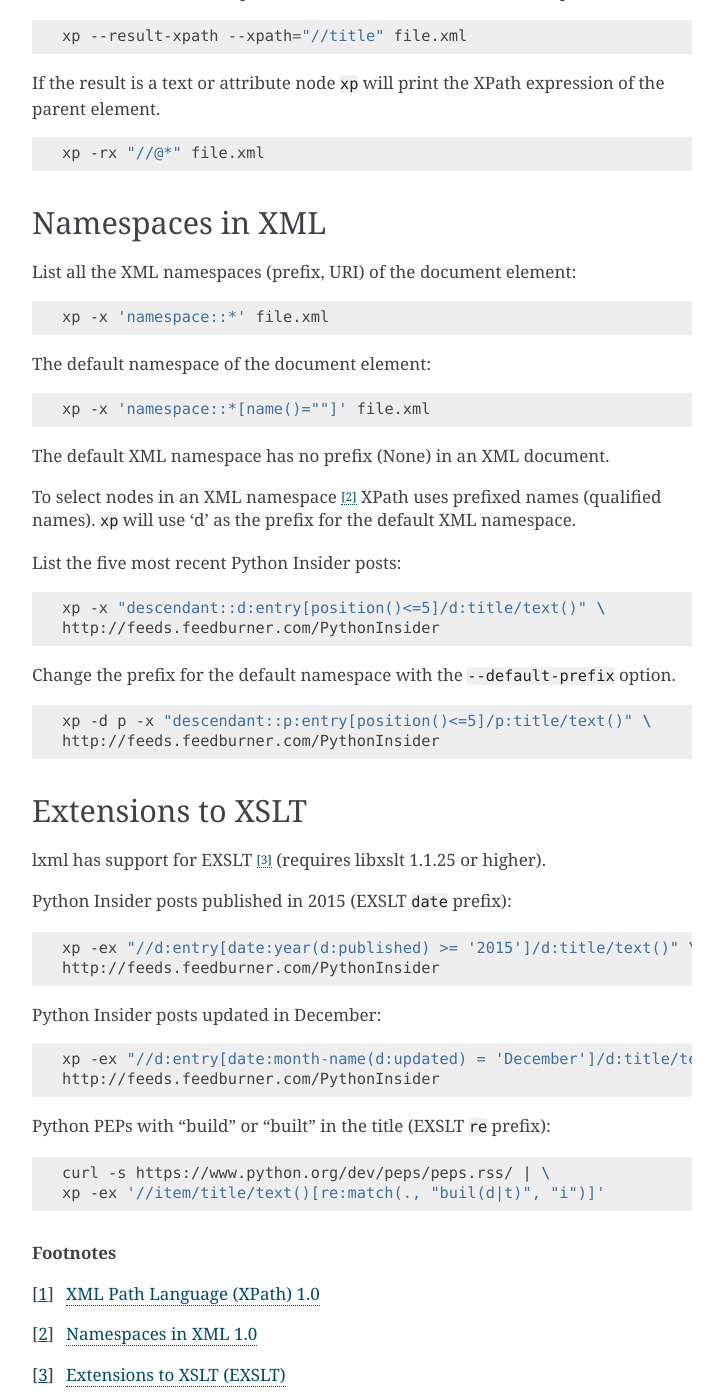
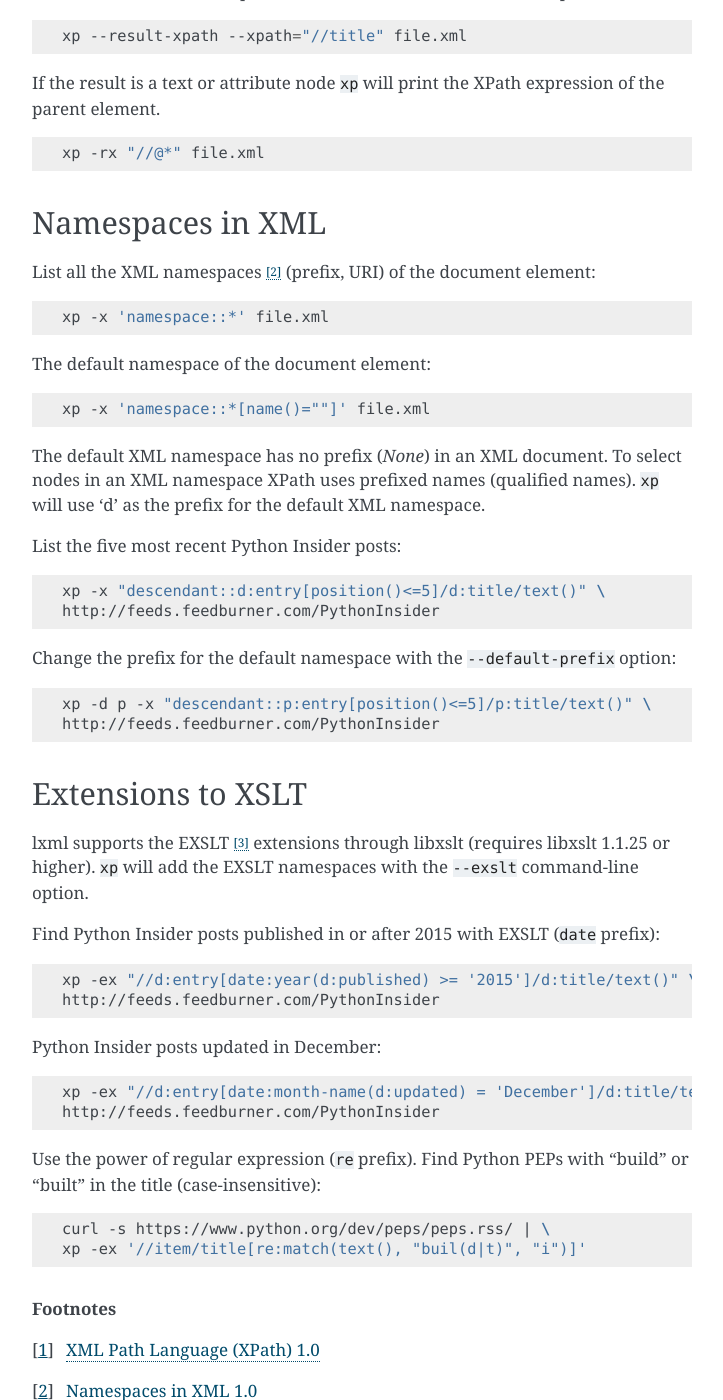
Before and after one commit to peteradrichem/Xul, a Sphinx documentation site: the page built from docs/xp.rst, in a window 1280 px wide and 1400 px high, scrolled down 1147 px. Shown: the whole window, without its empty margins (388-1111 px from the left). Built offline with Sphinx 7.4.7, drawn with Linux system fonts in a browser that asks for light colours.

Commit message:
documentation: indices and search; xp --exslt

```diff
--- a/docs/index.rst
+++ b/docs/index.rst
@@ -51,7 +51,7 @@
 The Xul source can be found on Bitbucket_.
 
 
-Indices and tables
+Indices and search
 ------------------
 * :ref:`genindex`
 * :ref:`search`
--- a/docs/xp.rst
+++ b/docs/xp.rst
@@ -32,7 +32,6 @@
 
 Options
 -------
-
 ``xp`` supports the following command-line options:
 
 .. code:: bash
@@ -72,14 +71,14 @@
 
    xp -rx "//@*" file.xml
 
-Namespaces in XML
------------------
 
 .. index::
    single: XML Namespaces
    single: Namespaces
 
-List all the XML namespaces (prefix, URI) of the document element:
+Namespaces in XML
+-----------------
+List all the XML namespaces [#]_ (prefix, URI) of the document element:
 
 .. code:: bash
 
@@ -91,9 +90,8 @@
 
    xp -x 'namespace::*[name()=""]' file.xml
 
-The default XML namespace has no prefix (None) in an XML document.
-
-To select nodes in an XML namespace [#]_ XPath uses prefixed names (qualified names).
+The default XML namespace has no prefix (*None*) in an XML document.
+To select nodes in an XML namespace XPath uses prefixed names (qualified names).
 ``xp`` will use 'd' as the prefix for the default XML namespace.
 
 List the five most recent Python Insider posts:
@@ -103,23 +101,24 @@
    xp -x "descendant::d:entry[position()<=5]/d:title/text()" \
    http://feeds.feedburner.com/PythonInsider
 
-Change the prefix for the default namespace with the ``--default-prefix`` option.
+Change the prefix for the default namespace with the ``--default-prefix`` option:
 
 .. code:: bash
 
    xp -d p -x "descendant::p:entry[position()<=5]/p:title/text()" \
    http://feeds.feedburner.com/PythonInsider
 
-Extensions to XSLT
-------------------
 
 .. index::
    single: EXSLT
    single: Extensions to XSLT
 
-lxml has support for EXSLT [#]_ (requires libxslt 1.1.25 or higher).
+Extensions to XSLT
+------------------
+lxml supports the EXSLT [#]_ extensions through libxslt (requires libxslt 1.1.25 or higher).
+``xp`` will add the EXSLT namespaces with the ``--exslt`` command-line option.
 
-Python Insider posts published in 2015 (EXSLT ``date`` prefix):
+Find Python Insider posts published in or after 2015 with EXSLT (``date`` prefix):
 
 .. code:: bash
 
@@ -133,12 +132,13 @@
    xp -ex "//d:entry[date:month-name(d:updated) = 'December']/d:title/text()" \
    http://feeds.feedburner.com/PythonInsider
 
-Python PEPs with "build" or "built" in the title (EXSLT ``re`` prefix):
+Use the power of regular expression (``re`` prefix).
+Find Python PEPs with "build" or "built" in the title (case-insensitive):
 
 .. code:: bash
 
    curl -s https://www.python.org/dev/peps/peps.rss/ | \
-   xp -ex '//item/title/text()[re:match(., "buil(d|t)", "i")]'
+   xp -ex '//item/title[re:match(text(), "buil(d|t)", "i")]'
 
 
 .. rubric:: Footnotes
```
